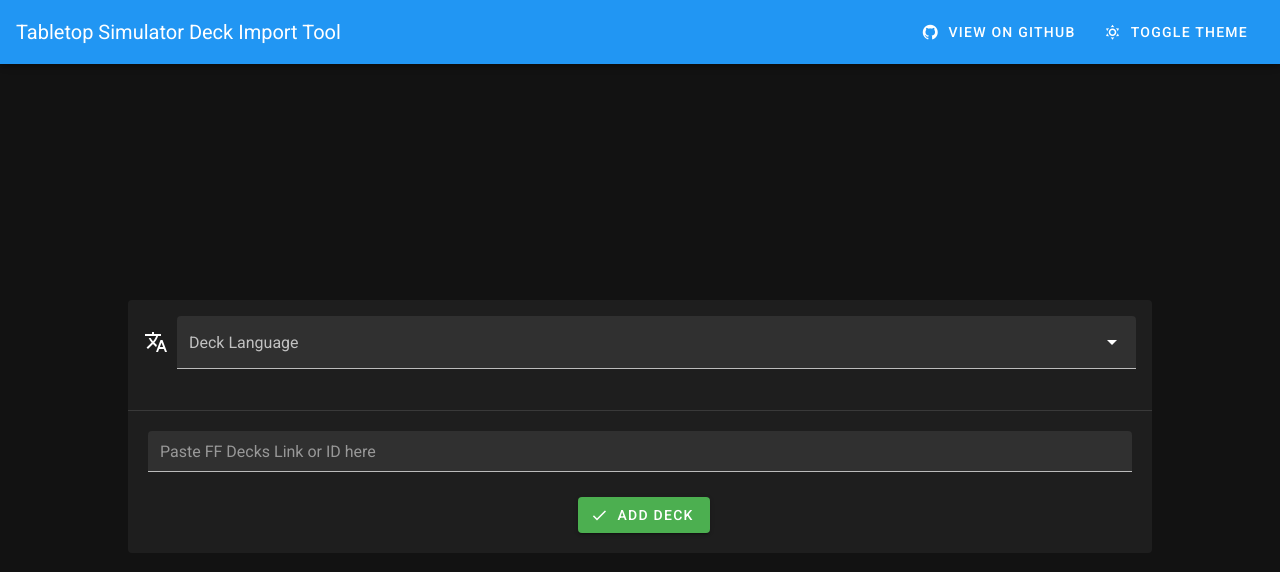
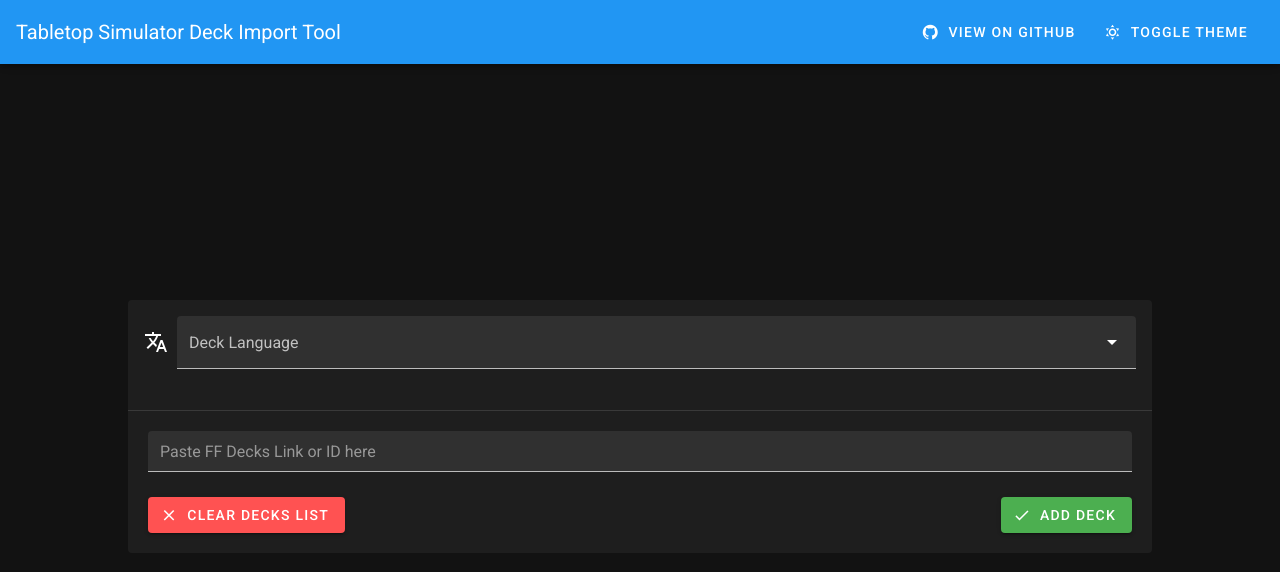
Before and after one commit to ldericher/ttsimport, a Vue app in the folder ui/: page / in a window 1280 px wide. Shown: the top 572 px of the page. Built offline with nearby package versions, Linux system fonts and the light colour scheme.

Commit message:
clear decks button

```diff
--- a/ui/src/components/DeckAddForm.vue
+++ b/ui/src/components/DeckAddForm.vue
@@ -2,7 +2,7 @@
   <v-container>
     <v-form ref="form" @submit.prevent="add_deck" v-model="valid">
       <v-row>
-        <v-col cols="12" align="center" justify="center">
+        <v-col cols="12" class="pb-0">
           <v-text-field
             placeholder="Paste FF Decks Link or ID here"
             hint="e.g. https://ffdecks.com/deck/6272690272862208 or 6272690272862208"
@@ -13,10 +13,21 @@
             filled
           >
           </v-text-field>
+        </v-col>
+      </v-row>
 
-          <v-btn color="success" type="submit" :disabled="!valid" class="ml-2">
+      <v-row>
+        <v-col cols="6" class="pt-0">
+          <v-btn color="error" @click="$emit('clear')" :disabled="!valid">
+            <v-icon left>mdi-close</v-icon>
+            Clear decks list
+          </v-btn>
+        </v-col>
+
+        <v-col cols="6" class="pt-0" align="right" justify="right">
+          <v-btn color="success" type="submit" :disabled="!valid">
             <v-icon left>mdi-check</v-icon>
-            Add Deck
+            Add deck
           </v-btn>
         </v-col>
       </v-row>
--- a/ui/src/components/DecksList.vue
+++ b/ui/src/components/DecksList.vue
@@ -37,6 +37,10 @@
         this.deck_ids.splice(index, 1);
       }
     },
+
+    clear_decks() {
+      this.deck_ids = [];
+    },
   },
 };
 </script>
--- a/ui/src/components/MainView.vue
+++ b/ui/src/components/MainView.vue
@@ -17,7 +17,7 @@
         <v-divider />
 
         <v-card-actions>
-          <deck-add-form @new="new_deck" />
+          <deck-add-form @new="new_deck" @clear="clear_decks" />
         </v-card-actions>
       </v-card>
     </v-container>
@@ -42,6 +42,10 @@
     new_deck(new_deck_id) {
       this.$refs.list.add_deck(new_deck_id);
     },
+
+    clear_decks() {
+      this.$refs.list.clear_decks();
+    },
   },
 };
 </script>
```
